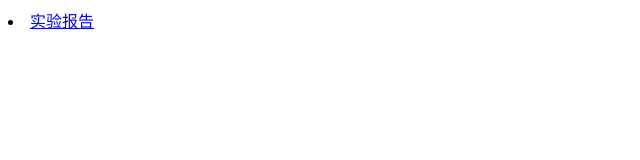
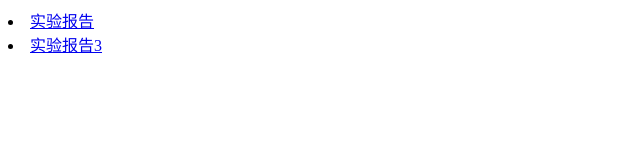
Before and after one commit to ZoeZhao921/ZoeZhao921.github.io, a plain HTML site: page index.html in a window 1280 px wide. Shown: the whole page, without its empty margins (0-640 px from the left). Drawn offline with Linux system fonts and the light colour scheme.

Commit message:
Update index.html

```diff
--- a/index.html
+++ b/index.html
@@ -1 +1,2 @@
 <li><a href="https://ZoeZhao921.github.io/Markdown链接.html">实验报告</a></li>
+<li><a href="https://ZoeZhao921.github.io/Markdown链接.html">实验报告3</a></li>
```
